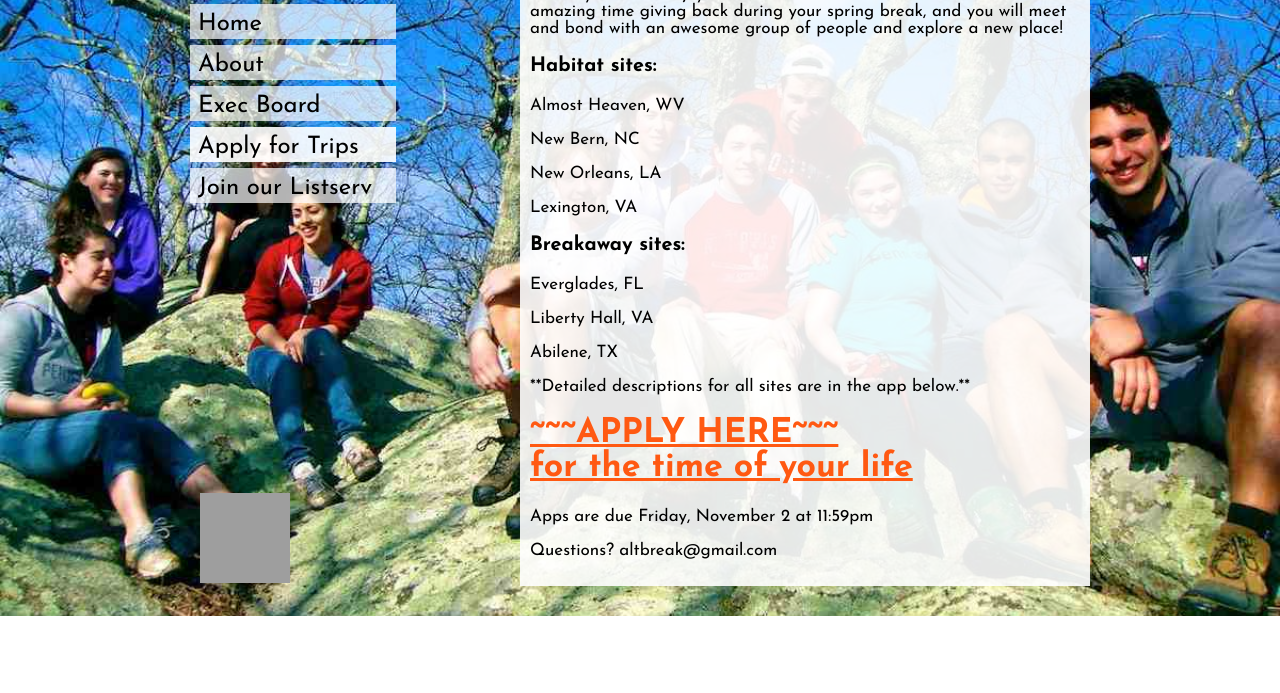
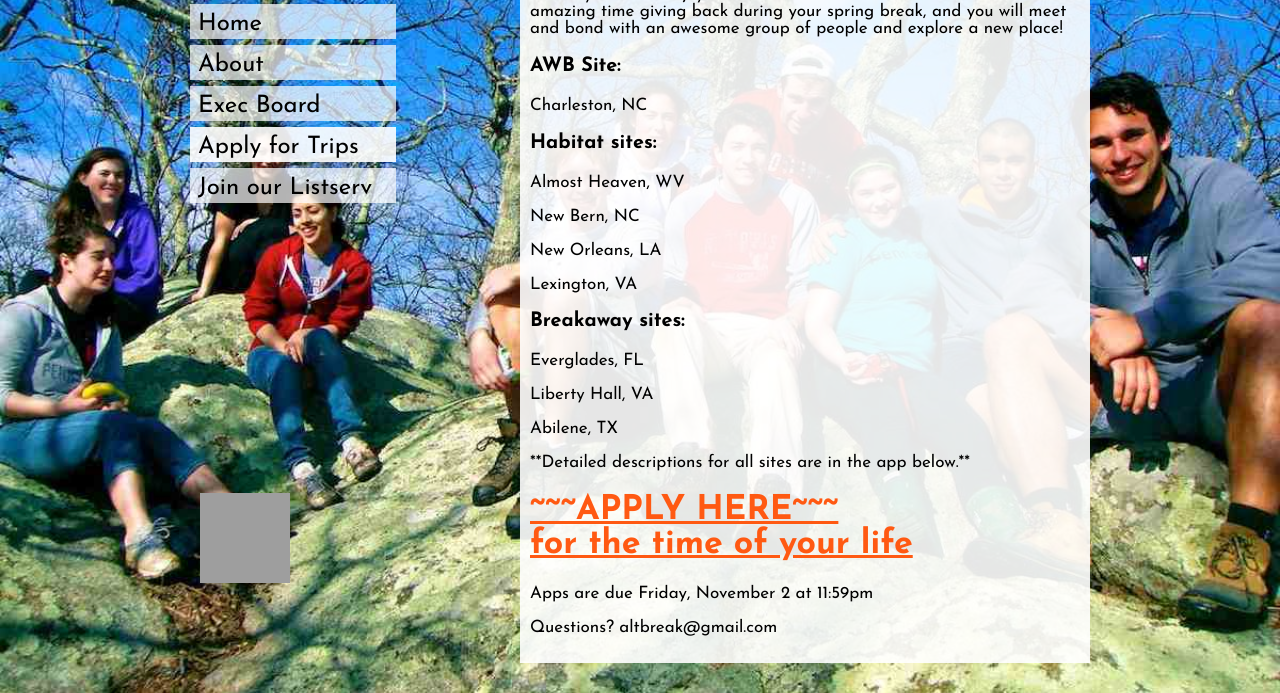
Before and after one commit to pennasb/pennasb.github.com, a plain HTML site: page apply.html in a window 1280 px wide. Shown: the part 208-901 px from the top of the page. Before the commit the page ends 824 px from the top, so only its background shows below. Drawn offline with nearby package versions, Linux system fonts and the light colour scheme; grey boxes are pictures that could not be loaded.

Commit message:
Update apply.html
updated the Apply site for AWB 2013

```diff
--- a/apply.html
+++ b/apply.html
@@ -51,8 +51,10 @@
 		</div>
 
  	 	<div id="content">
- 	 		<h2><u><a href="https://docs.google.com/spreadsheet/viewform?formkey=dG5vWTRXOGN2T1Z0cVU5WEtkd3FlYmc6MA">Apply NOW for ~Alternate Spring Break 2013~<a></u></h2>
- 	 		Penn ASB will sponsor seven community trips to locations around the country. This year we will be going to some amazing sites, including some repeats and some exciting new ones. Participating in ASB will be one of your most enjoyable moments at Penn! You will have an amazing time giving back during your spring break, and you will meet and bond with an awesome group of people and explore a new place!
+ 	 		<h2><u><a href="https://docs.google.com/spreadsheet/viewform?formkey=dG5vWTRXOGN2T1Z0cVU5WEtkd3FlYmc6MA">Application coming soon for ~Alternate Winter Break 2013~<a></u></h2>
+ 	 		Penn ASB will sponsor eight community service trips to locations around the country. This year we will be going to some amazing sites, including some repeats and some exciting new ones. Participating in ASB will be one of your most enjoyable moments at Penn! You will have an amazing time giving back during your spring break, and you will meet and bond with an awesome group of people and explore a new place!
+ 	 		<h3>AWB Site:</h3>
+ 	 		<p>Charleston, NC</p>
  	 		<h3>Habitat sites:</h3>
  	 		<p>Almost Heaven, WV</p>
  	 		<p>New Bern, NC</p>
```
